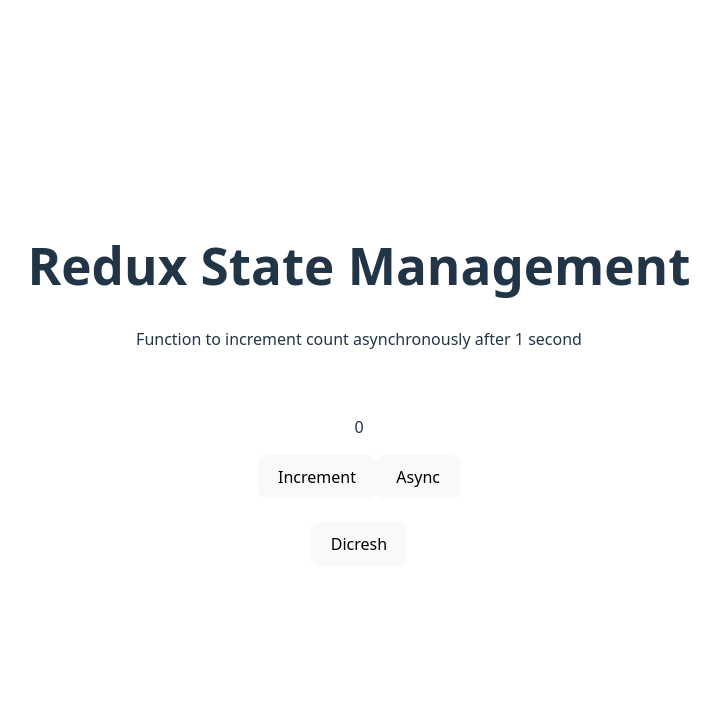
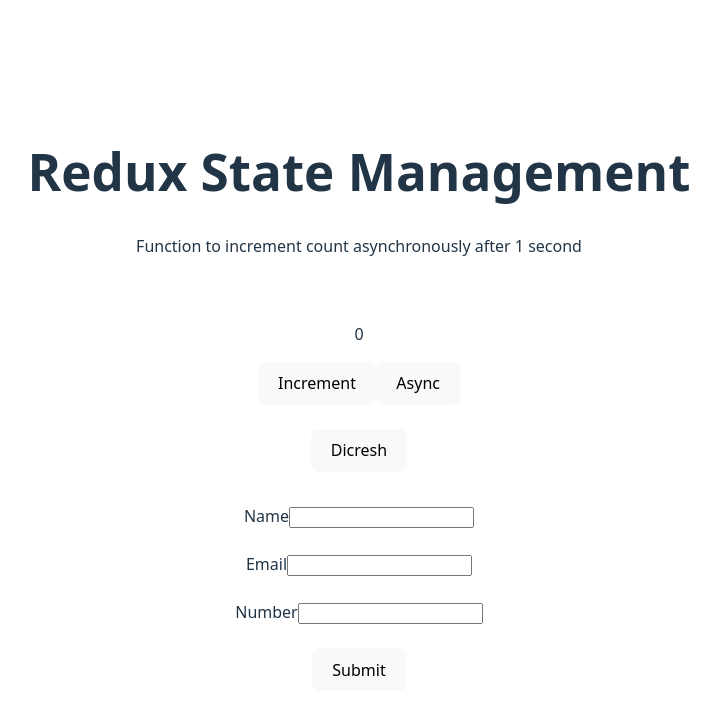
Before and after one commit to Arafat-boss/explore-redux, a React (Vite) app in the folder redux-basic/: page / in a window 1280 px wide. Shown: the top 714 px of the page, without its empty margins (281-1001 px from the left). Built offline with nearby package versions, Linux system fonts and the light colour scheme.

Commit message:
Using Objects as State in React: Gotchas & Best Practices

```diff
--- a/redux-basic/src/App.jsx
+++ b/redux-basic/src/App.jsx
@@ -1,5 +1,6 @@
 import { useState } from 'react'
 import './App.css'
+import Form from './components/Form';
 
 function App() {
   const [count, setCount] = useState(0)
@@ -35,6 +36,8 @@
            Dicresh
         </button>
       </div>
+
+      <Form></Form>
     </>
   )
 }
--- /dev/null
+++ b/redux-basic/src/components/Form.jsx
@@ -0,0 +1,57 @@
+import React, { useState } from 'react'
+
+export default function Form() {
+
+  const [userInfo, setUserInfo] = useState({
+    name: '',
+    email: '',
+    number: ''
+  });
+
+  const userInfoUpdate = (name, value) => {
+    setUserInfo({ ...userInfo, [name]: value });
+  }
+
+  const handleSubmit = (e) => {
+    e.preventDefault();
+    console.log(userInfo);
+  }
+
+  return (
+    <div>
+      <form onSubmit={handleSubmit}>
+        <div>
+          <label htmlFor="name">Name</label>
+          <input
+            type="text"
+            name="name"
+            value={userInfo.name}
+            onChange={(e) => userInfoUpdate(e.target.name, e.target.value)}
+          />
+        </div>
+        <br />
+        <div>
+          <label htmlFor="email">Email</label>
+          <input
+            type="text"
+            name="email"
+            value={userInfo.email}
+            onChange={(e) => userInfoUpdate(e.target.name, e.target.value)}
+          />
+        </div>
+        <br />
+        <div>
+          <label htmlFor="number">Number</label>
+          <input
+            type="text"
+            name="number"
+            value={userInfo.number}
+            onChange={(e) => userInfoUpdate(e.target.name, e.target.value)}
+          />
+        </div>
+        <br />
+        <button type="submit">Submit</button>
+      </form>
+    </div>
+  )
+}
```
